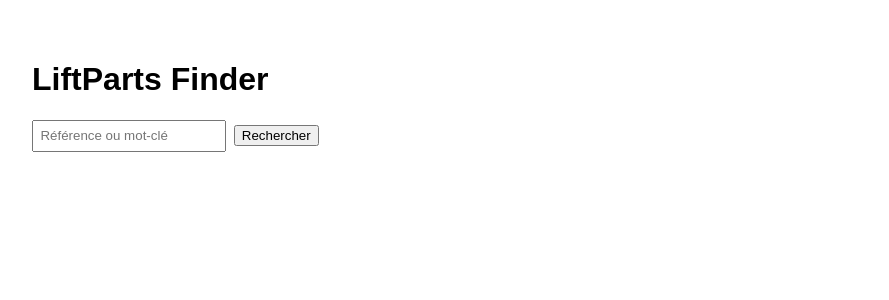
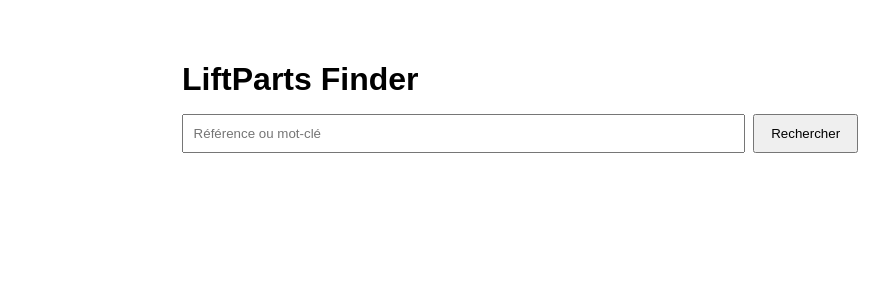
Before and after one commit to Zied-LPF/liftparts-finder, a Next.js app: page / in a window 1280 px wide. Shown: the top 300 px of the page, without its empty margins (8-897 px from the left). Built offline with nearby package versions, Linux system fonts and the light colour scheme.

Commit message:
Improve UI with result cards

```diff
--- a/pages/index.tsx
+++ b/pages/index.tsx
@@ -11,7 +11,6 @@ type Supplier = {
   id: string;
   name: string;
   baseUrl: string;
-  searchUrl?: string;
   autoSearch: boolean;
 };
 
@@ -26,7 +25,7 @@ const SUPPLIERS: Supplier[] = [
     id: "elevatorshop",
     name: "ElevatorShop",
     baseUrl: "https://www.elevatorshop.de/fr/",
-    autoSearch: false, // confirmé : pas de recherche auto
+    autoSearch: false,
   },
 ];
 
@@ -54,40 +53,72 @@ export default function Home() {
   }
 
   return (
-    <main style={{ padding: "2rem", fontFamily: "Arial, sans-serif" }}>
-      <h1>LiftParts Finder</h1>
+    <main
+      style={{
+        padding: "2rem",
+        fontFamily: "Arial, sans-serif",
+        maxWidth: "900px",
+        margin: "0 auto",
+      }}
+    >
+      <h1 style={{ marginBottom: "1rem" }}>LiftParts Finder</h1>
 
-      {/* 🔍 SEARCH */}
+      {/* SEARCH */}
       <form
         onSubmit={(e) => {
           e.preventDefault();
           search();
         }}
-        style={{ marginBottom: "1.5rem" }}
+        style={{ marginBottom: "2rem" }}
       >
         <input
           value={query}
           onChange={(e) => setQuery(e.target.value)}
           placeholder="Référence ou mot-clé"
-          style={{ marginRight: "0.5rem", padding: "0.4rem" }}
+          style={{
+            padding: "0.6rem",
+            width: "60%",
+            marginRight: "0.5rem",
+          }}
         />
-        <button type="submit">Rechercher</button>
+        <button type="submit" style={{ padding: "0.6rem 1rem" }}>
+          Rechercher
+        </button>
       </form>
 
       {loading && <p>Recherche en cours…</p>}
 
-      {/* 📦 RESULTS */}
-      <ul>
+      {/* RESULTS */}
+      <div style={{ display: "grid", gap: "1rem" }}>
         {results.map((part) => (
-          <li key={part.id} style={{ marginBottom: "1.2rem" }}>
-            <strong>{part.name}</strong>
-            <div>Référence : {part.reference}</div>
-            <div>Marque : {part.brand ?? "-"}</div>
+          <div
+            key={part.id}
+            style={{
+              border: "1px solid #ddd",
+              borderRadius: "6px",
+              padding: "1rem",
+              backgroundColor: "#fafafa",
+            }}
+          >
+            <h3 style={{ margin: "0 0 0.5rem 0" }}>{part.name}</h3>
 
-            {/* 🔗 SUPPLIERS */}
-            <div style={{ marginTop: "0.5rem" }}>
+            <div style={{ fontSize: "0.9rem", marginBottom: "0.5rem" }}>
+              <strong>Référence :</strong> {part.reference}
+              <br />
+              <strong>Marque :</strong> {part.brand ?? "-"}
+            </div>
+
+            {/* SUPPLIERS */}
+            <div
+              style={{
+                marginTop: "0.8rem",
+                paddingTop: "0.5rem",
+                borderTop: "1px solid #ddd",
+              }}
+            >
+              <strong>Fournisseurs</strong>
               {SUPPLIERS.map((supplier) => (
-                <div key={supplier.id}>
+                <div key={supplier.id} style={{ marginTop: "0.4rem" }}>
                   <a
                     href={supplier.baseUrl}
                     target="_blank"
@@ -95,19 +126,16 @@ export default function Home() {
                   >
                     🔗 {supplier.name}
                   </a>
-                  {!supplier.autoSearch && (
-                    <div style={{ fontSize: "0.85em", color: "#666" }}>
-                      ℹ️ Copiez la référence{" "}
-                      <strong>{part.reference}</strong> dans la recherche du
-                      site
-                    </div>
-                  )}
+                  <div style={{ fontSize: "0.8rem", color: "#666" }}>
+                    ℹ️ Copiez la référence{" "}
+                    <strong>{part.reference}</strong> dans la recherche du site
+                  </div>
                 </div>
               ))}
             </div>
-          </li>
+          </div>
         ))}
-      </ul>
+      </div>
     </main>
   );
 }
```
